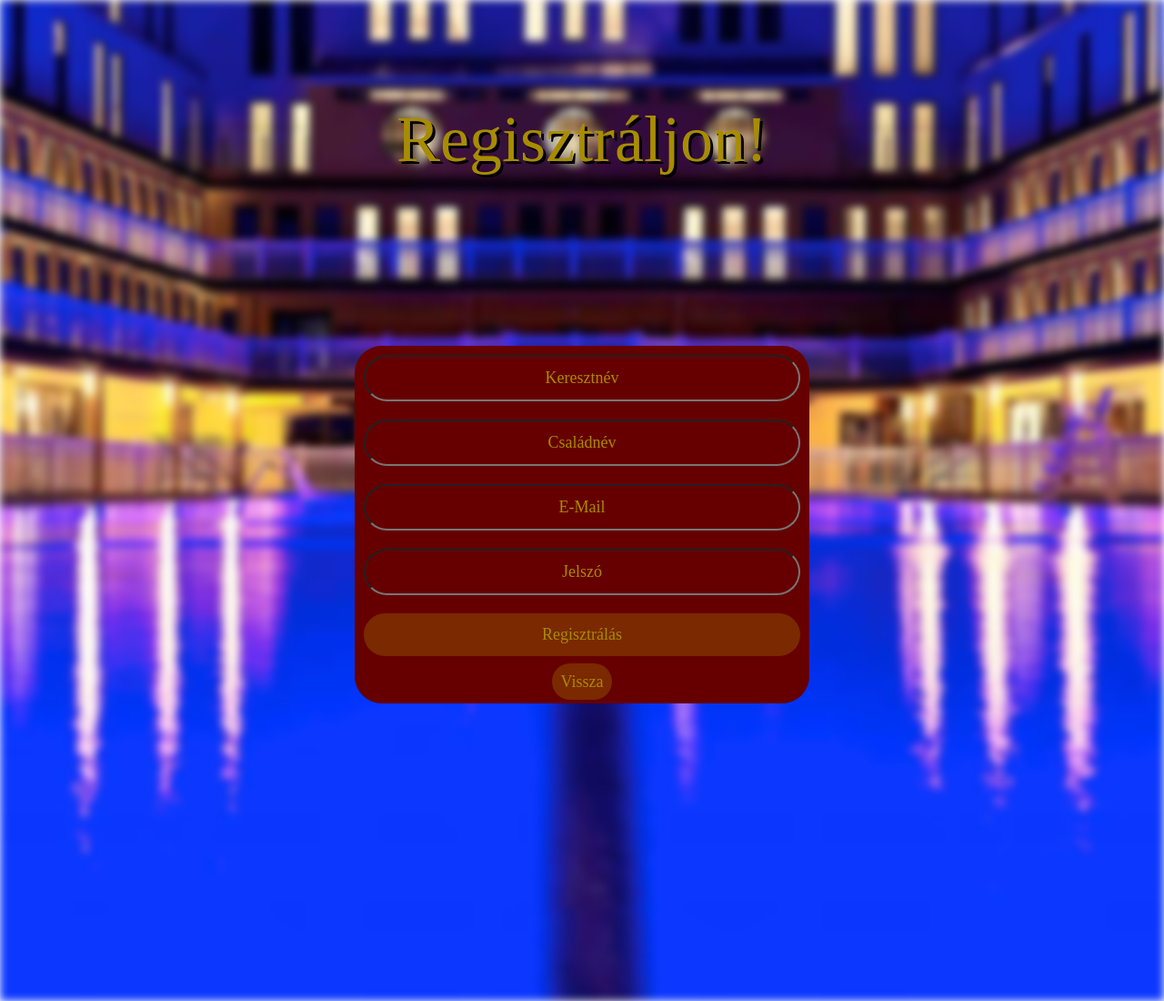
After one commit to hemike1/HotelManager, a PHP site: page /register in a window 1280 px wide. The commit adds this page. Shown: the whole page at 91% size. Run offline with PHP 8.4, Linux system fonts and the light colour scheme.

Commit message:
Styling and starting login and register

```diff
--- a/Assets/css/login.css
+++ b/Assets/css/login.css
@@ -14,11 +14,32 @@ body {
 }
 
 .content {
-    transform: translateY(25%);
+    transform: translateY(30%);
     position: fixed;
     height: 100%;
     left: 0;
     right: 0;
+}
+
+.panel {
+    height: 100%;
+}
+
+h1 {
+    font-size: 72px;
+}
+
+.title {
+    margin: 0;
+    transform: translateY(10%);
+    position: fixed;
+    height: 100%;
+    left: 0;
+    right: 0;
+    color: hsl(50, 100%, 33%);
+    text-align: center;
+    font-size: 72px;
+    text-shadow: black 3px 3px;
 }
 
 form {
@@ -31,13 +52,7 @@ form {
     border: 10px hsl(50, 100%, 33%);
 }
 
-h1 {
-    color: hsl(50, 100%, 33%);
-    text-align: center;
-    font-size: 72px;
-}
-
-input[type="email"], input[type="password"] {
+input[type="email"], input[type="password"], input[type="text"] {
     width: 100%;
     padding: 10px;
     margin-bottom: 20px;
@@ -56,7 +71,8 @@ input[type="email"], input[type="password"] {
 :-moz-placeholder {
     text-align: center;
 }
-input[type="submit"] {
+input[type="submit"], a {
+    text-decoration: none;
     width: 100%;
     padding: 10px;
     background-color: hsl(20, 100%, 24%);
@@ -66,9 +82,10 @@ input[type="submit"] {
     font-size: 18px;
     cursor: pointer;
     transition: all .3s ease;
+    margin-bottom: 15px;
 }
 
-input[type="submit"]:hover {
+input[type="submit"]:hover, a:hover {
     transition: all 0.3s ease;
     color: hsl(0, 100%, 20%);
     background-color: hsl(50, 100%, 33%);
--- /dev/null
+++ b/Controller/RegisterController.php
@@ -0,0 +1,7 @@
+<?php
+
+    class RegisterController {
+        public function register(){
+            require_once 'View/Users/register.php';
+        }
+    }
--- a/Model/Database.php
+++ b/Model/Database.php
@@ -7,11 +7,13 @@ class Database {
 	private $username = "HMS";
 	private $password = "I-e]R*pvkh26!R0G";
 	private $dbname = "hms";
-	private $prefix = "xcf5_";
+
+
 	private string $hashKey = "O2/6b6q*kdNzjBZQ";
 
 	public function __construct() {
 		$this->conn = new mysqli($this->connection, $this->username, $this->password, $this->dbname);
+        $GLOBALS['prefix'] = "xcf5_";
 	}
 
 	//To use "databaseQuery" function as to pull any request from the SQL server
@@ -25,7 +27,7 @@ class Database {
 	}
 
 	/*
-	Got this from @tokrist. (nah, he wrote it)
+	Got this from @tokrist. (nah, he wrote it) ((nah its not his))
 	*/
 	public function passwordHash(string $input):string {
 		return password_hash($input, PASSWORD_ARGON2ID, ['memory_cost' => 2048, 'time_cost' => 4, 'threads' => 3]);
--- /dev/null
+++ b/View/Users/register.php
@@ -0,0 +1,29 @@
+<head>
+    <link href="https://cdn.jsdelivr.net/npm/bootstrap@5.3.0-alpha1/dist/css/bootstrap.min.css" rel="stylesheet" integrity="sha384-GLhlTQ8iRABdZLl6O3oVMWSktQOp6b7In1Zl3/Jr59b6EGGoI1aFkw7cmDA6j6gD" crossorigin="anonymous">
+    <link rel="stylesheet" href="../../Assets/css/login.css">
+</head>
+<body>
+<div class="background-image"></div>
+<div>
+    <div class="panel">
+        <div>
+            <div class="title">
+                <h1>Regisztráljon!</h1>
+            </div>
+            <div class="content">
+                <form action="" method="POST">
+                    <input type="text" name="firstname" placeholder="Keresztnév" required><br>
+                    <input type="text" name="lastname" placeholder="Családnév" required><br>
+                    <input type="email" name="email" placeholder="E-Mail" reqired><br>
+                    <input type="password" name="password" placeholder="Jelszó" required><br>
+                    <input type="submit" value="Regisztrálás" class="buttons">
+                    <a href="/">Vissza</a>
+                </form>
+            </div>
+        </div>
+    </div>
+</div>
+<script src="https://cdn.jsdelivr.net/npm/bootstrap@5.3.0-alpha1/dist/js/bootstrap.bundle.min.js"
+        integrity="sha384-w76AqPfDkMBDXo30jS1Sgez6pr3x5MlQ1ZAGC+nuZB+EYdgRZgiwxhTBTkF7CXvN"
+        crossorigin="anonymous"></script>
+</body>
--- a/index.php
+++ b/index.php
@@ -7,7 +7,7 @@
 		require_once 'Controller/'.$className.'.php';
 	});
 
-	session_start();
+    session_start();
 
 	$request = parse_url($_SERVER['REQUEST_URI'], PHP_URL_PATH);
 	switch($request) {
@@ -15,6 +15,10 @@
 			$controller = new LoginController();
 			$controller->login();
 			break;
+        case '/register';
+            $controller = new RegisterController();
+            $controller->register();
+            break;
 		default:
 			http_response_code(404);
 			include('View/Users/404.php');
```
Also changed, not shown: Model/User.php (added, +39 -0 lines), View/Users/login.php (+10 -11 lines), View/layout/header.php (+9 -0 lines), View/Users/home.php (renamed from View/Users/main.php), 1 other file.
